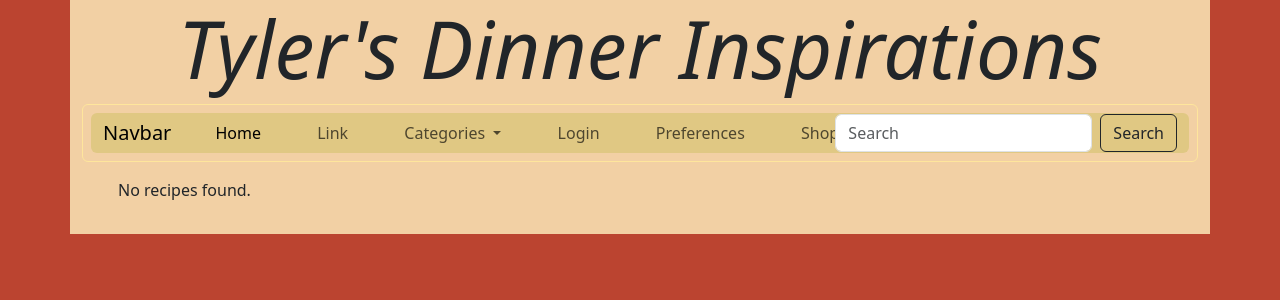
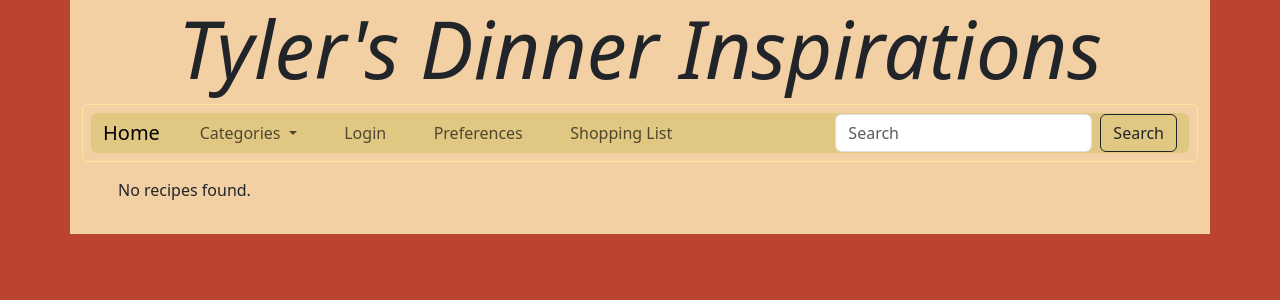
Before and after one commit to tflaten4184/CookingSite, a Django app: page /recipes/ in a window 1280 px wide. Shown: the top 300 px of the page. Run offline with Django 4.2, Linux system fonts and the light colour scheme; data that the repository does not hold is empty; some libraries are stand-ins or nearby versions.

Commit message:
add home URL to navbar, remove placeholder navitem

```diff
--- a/cookingsite/templates/base.html
+++ b/cookingsite/templates/base.html
@@ -19,18 +19,12 @@
     </div>
     <nav class="navbar navbar-expand-xl border border-warning-subtle p-2 rounded">
         <div class="container-fluid rounded">
-          <a class="navbar-brand" href="#">Navbar</a>
+          <a class="navbar-brand" href="{% url 'recipes:index' %}">Home</a>
           <button class="navbar-toggler" type="button" data-bs-toggle="collapse" data-bs-target="#navbarSupportedContent" aria-controls="navbarSupportedContent" aria-expanded="false" aria-label="Toggle navigation">
             <span class="navbar-toggler-icon"></span>
           </button>
           <div class="collapse navbar-collapse" id="navbarSupportedContent">
             <ul class="navbar-nav me-auto mb-2 mb-lg-0">
-              <li class="nav-item">
-                <a class="nav-link active" aria-current="page" href="#">Home</a>
-              </li>
-              <li class="nav-item">
-                <a class="nav-link" href="#">Link</a>
-              </li>
               <li class="nav-item dropdown">
                 <a class="nav-link dropdown-toggle" href="#" role="button" data-bs-toggle="dropdown" aria-expanded="false">
                   Categories
```
